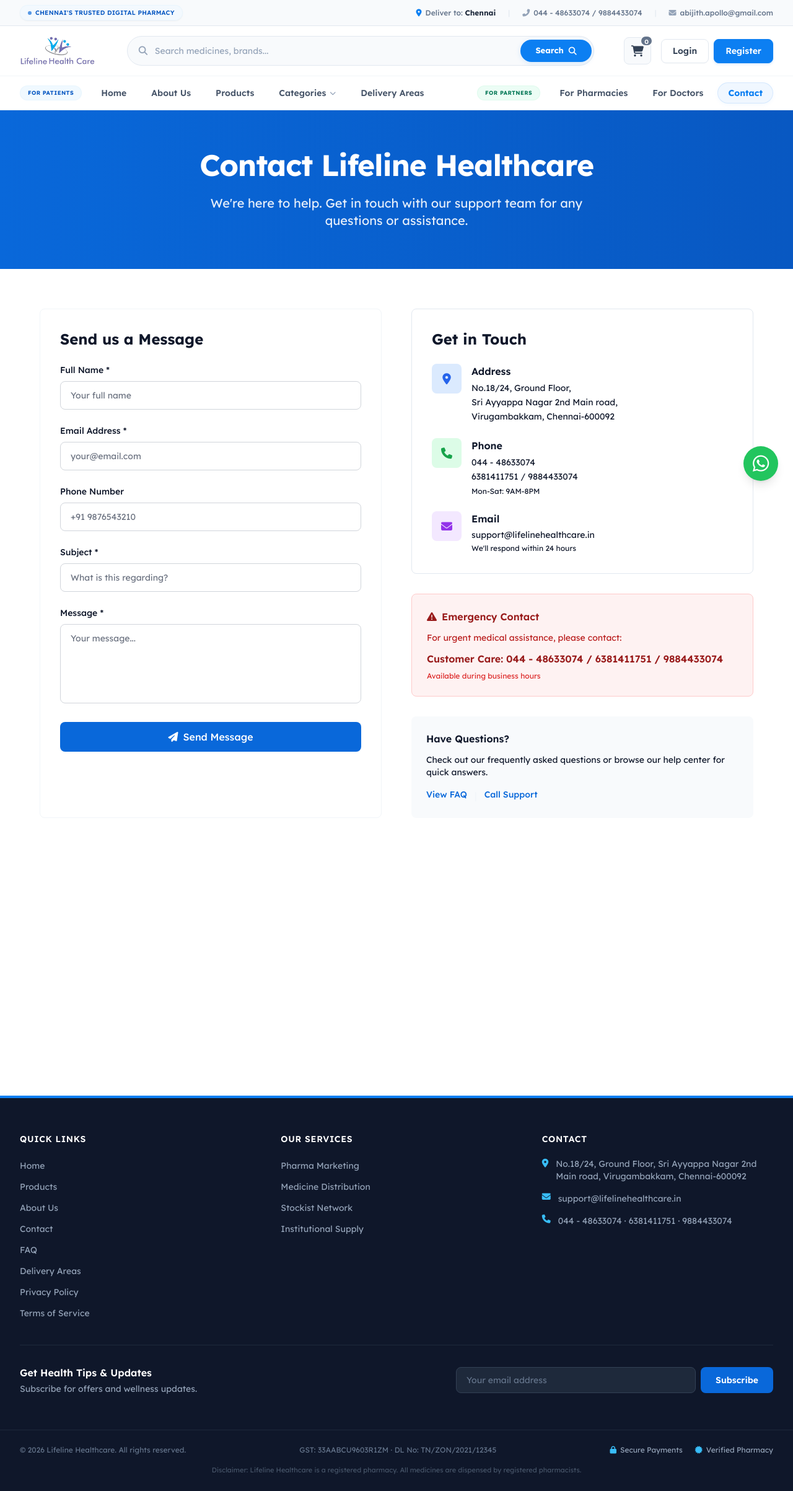
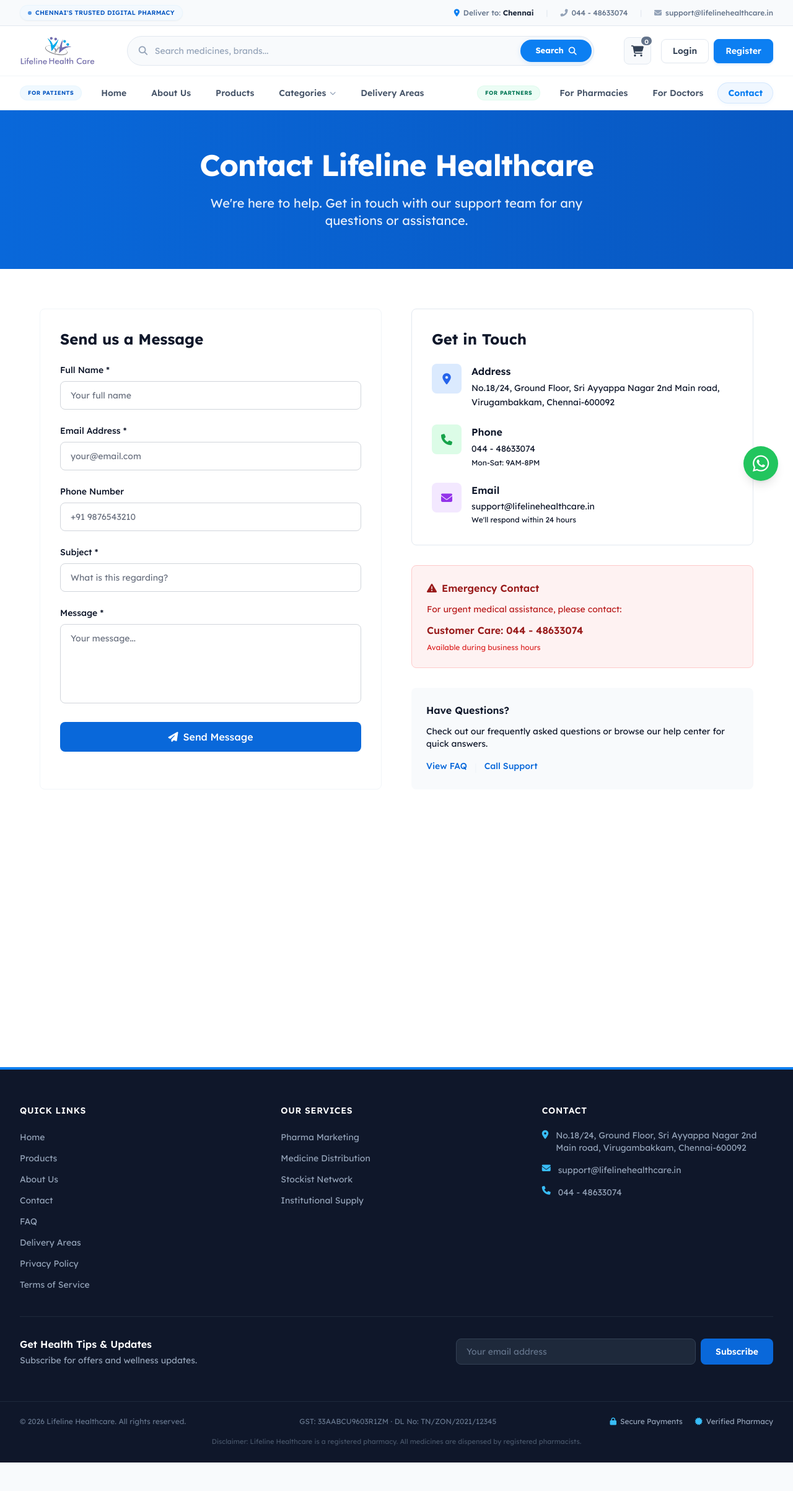
Before and after one commit to suhaibpalli/lifeline_pharma, a Django app: page /contact/ in a window 1280 px wide. Shown: the whole page at 62% size. After the commit the page ends 2360 px from the top, so only its background shows below. Run offline with Django 5.2, Linux system fonts and the light colour scheme; tables that the repository leaves empty hold one stand-in row (values such as "Sample post"); style sheets or scripts are compiled from the project's sources; some libraries are stand-ins or nearby versions.

Commit message:
fix: replace all hardcoded contact info with dynamic SiteConfiguration values
- context_processors: expose contact_address, contact_phone_tel (digits-only
  for tel: links), and social URL vars (facebook, instagram, twitter, linkedin)
- header.html: replace hardcoded abijith.apollo@gmail.com and old phone with
  {{ contact_email }} / {{ contact_phone }}
- footer.html: replace hardcoded address and phone with dynamic vars
- contact.html: replace all 5 hardcoded address/phone/email instances with
  context processor vars; emergency contact and Call Support link also dynamic

```diff
--- a/apps/core/context_processors.py
+++ b/apps/core/context_processors.py
@@ -1,7 +1,14 @@
 import logging
+import re
 from django.core.cache import cache
 
 logger = logging.getLogger(__name__)
+
+
+def _first_phone_digits(phone_str):
+    """Return digits-only first phone number for use in tel: links."""
+    first = re.split(r'[/·]', phone_str)[0]
+    return re.sub(r'[^\d]', '', first)
 
 
 def site_settings(request):
@@ -16,6 +23,8 @@ def site_settings(request):
             cache.set("site_settings_dict", settings_dict, timeout=3600)
         except Exception as e:
             logger.error("Failed to load SiteConfiguration: %s", e)
+
+    contact_phone = settings_dict.get("contact_phone", "044 - 48633074")
     return {
         "site_settings": settings_dict,
         "site_name": settings_dict.get("site_name", "Lifeline Healthcare"),
@@ -23,7 +32,16 @@ def site_settings(request):
             "site_tagline", "Your trusted online pharmacy for genuine medicines"
         ),
         "contact_email": settings_dict.get("contact_email", "support@lifelinehealthcare.in"),
-        "contact_phone": settings_dict.get("contact_phone", "044 - 48633074"),
+        "contact_phone": contact_phone,
+        "contact_phone_tel": _first_phone_digits(contact_phone),
+        "contact_address": settings_dict.get(
+            "contact_address",
+            "No.18/24, Ground Floor, Sri Ayyappa Nagar 2nd Main road, Virugambakkam, Chennai-600092",
+        ),
+        "facebook_url": settings_dict.get("facebook_url", ""),
+        "instagram_url": settings_dict.get("instagram_url", ""),
+        "twitter_url": settings_dict.get("twitter_url", ""),
+        "linkedin_url": settings_dict.get("linkedin_url", ""),
     }
 
 
--- a/templates/pages/contact.html
+++ b/templates/pages/contact.html
@@ -100,11 +100,7 @@
                                     </div>
                                     <div>
                                         <h3 class="text-text-primary font-semibold mb-1">Address</h3>
-                                        <p class="text-text-secondary text-sm leading-relaxed">
-                                            No.18/24, Ground Floor,<br>
-                                            Sri Ayyappa Nagar 2nd Main road,<br>
-                                            Virugambakkam, Chennai-600092
-                                        </p>
+                                        <p class="text-text-secondary text-sm leading-relaxed">{{ contact_address }}</p>
                                     </div>
                                 </div>
 
@@ -115,8 +111,7 @@
                                     <div>
                                         <h3 class="text-text-primary font-semibold mb-1">Phone</h3>
                                         <p class="text-text-secondary text-sm leading-relaxed">
-                                            044 - 48633074<br>
-                                            6381411751 / 9884433074
+                                            <a href="tel:{{ contact_phone_tel }}" class="hover:text-primary-600">{{ contact_phone }}</a>
                                         </p>
                                         <p class="text-text-secondary text-xs mt-1">Mon-Sat: 9AM-8PM</p>
                                     </div>
@@ -128,7 +123,9 @@
                                     </div>
                                     <div>
                                         <h3 class="text-text-primary font-semibold mb-1">Email</h3>
-                                        <p class="text-text-secondary text-sm">support@lifelinehealthcare.in</p>
+                                        <p class="text-text-secondary text-sm">
+                                            <a href="mailto:{{ contact_email }}" class="hover:text-primary-600">{{ contact_email }}</a>
+                                        </p>
                                         <p class="text-text-secondary text-xs mt-1">We'll respond within 24 hours</p>
                                     </div>
                                 </div>
@@ -144,7 +141,7 @@
                             <p class="text-red-700 text-sm mb-3">
                                 For urgent medical assistance, please contact:
                             </p>
-                            <p class="text-red-800 font-semibold mb-2">Customer Care: 044 - 48633074 / 6381411751 / 9884433074</p>
+                            <p class="text-red-800 font-semibold mb-2">Customer Care: {{ contact_phone }}</p>
                             <p class="text-red-600 text-xs">Available during business hours</p>
                         </div>
 
@@ -159,7 +156,7 @@
                                     View FAQ
                                 </a>
                                 <span class="text-border-light">|</span>
-                                <a href="tel:04448633074" class="text-primary-600 hover:text-primary-700 text-sm font-medium">
+                                <a href="tel:{{ contact_phone_tel }}" class="text-primary-600 hover:text-primary-700 text-sm font-medium">
                                     Call Support
                                 </a>
                             </div>
--- a/templates/partials/footer.html
+++ b/templates/partials/footer.html
@@ -34,7 +34,7 @@
                 <ul class="space-y-4 text-sm text-slate-400">
                     <li class="flex gap-3">
                         <i class="fas fa-map-marker-alt text-primary-400 mt-0.5 flex-shrink-0"></i>
-                        <span>No.18/24, Ground Floor, Sri Ayyappa Nagar 2nd Main road, Virugambakkam, Chennai-600092</span>
+                        <span>{{ contact_address }}</span>
                     </li>
                     <li class="flex gap-3">
                         <i class="fas fa-envelope text-primary-400 flex-shrink-0"></i>
@@ -42,7 +42,7 @@
                     </li>
                     <li class="flex gap-3">
                         <i class="fas fa-phone text-primary-400 flex-shrink-0"></i>
-                        <span>044 - 48633074 · 6381411751 · 9884433074</span>
+                        <a href="tel:{{ contact_phone_tel }}" class="hover:text-white transition-colors">{{ contact_phone }}</a>
                     </li>
                 </ul>
             </div>
--- a/templates/partials/header.html
+++ b/templates/partials/header.html
@@ -15,14 +15,14 @@
                     <span>Deliver to: <strong class="text-slate-800">Chennai</strong></span>
                 </a>
                 <span class="text-slate-200">|</span>
-                <a href="tel:04448633074" class="utility-link flex items-center gap-1.5">
+                <a href="tel:{{ contact_phone_tel }}" class="utility-link flex items-center gap-1.5">
                     <i class="fas fa-phone-alt text-slate-400"></i>
-                    <span>044 - 48633074 / 9884433074</span>
+                    <span>{{ contact_phone }}</span>
                 </a>
                 <span class="text-slate-200">|</span>
-                <a href="mailto:abijith.apollo@gmail.com" class="utility-link flex items-center gap-1.5">
+                <a href="mailto:{{ contact_email }}" class="utility-link flex items-center gap-1.5">
                     <i class="fas fa-envelope text-slate-400"></i>
-                    <span>abijith.apollo@gmail.com</span>
+                    <span>{{ contact_email }}</span>
                 </a>
             </div>
         </div>
```
